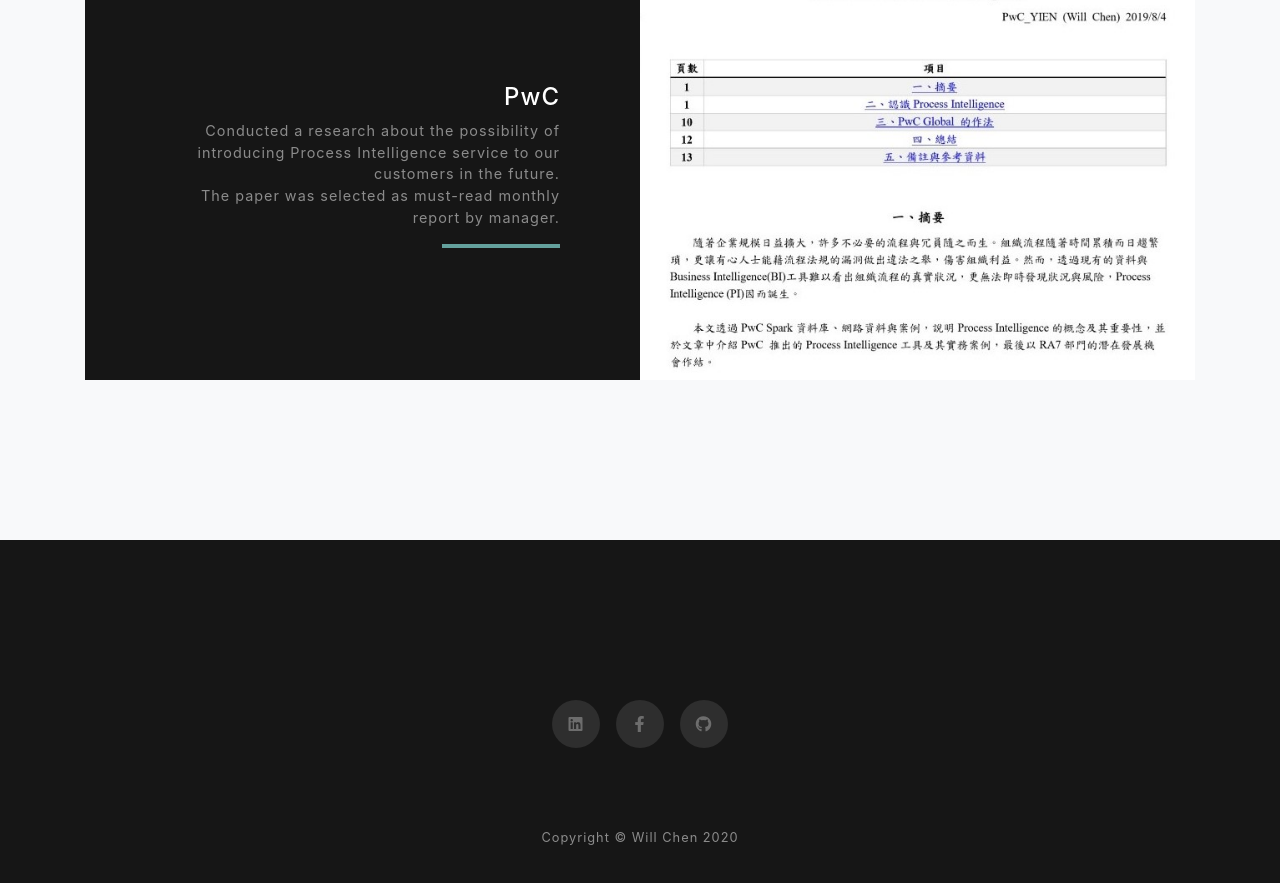
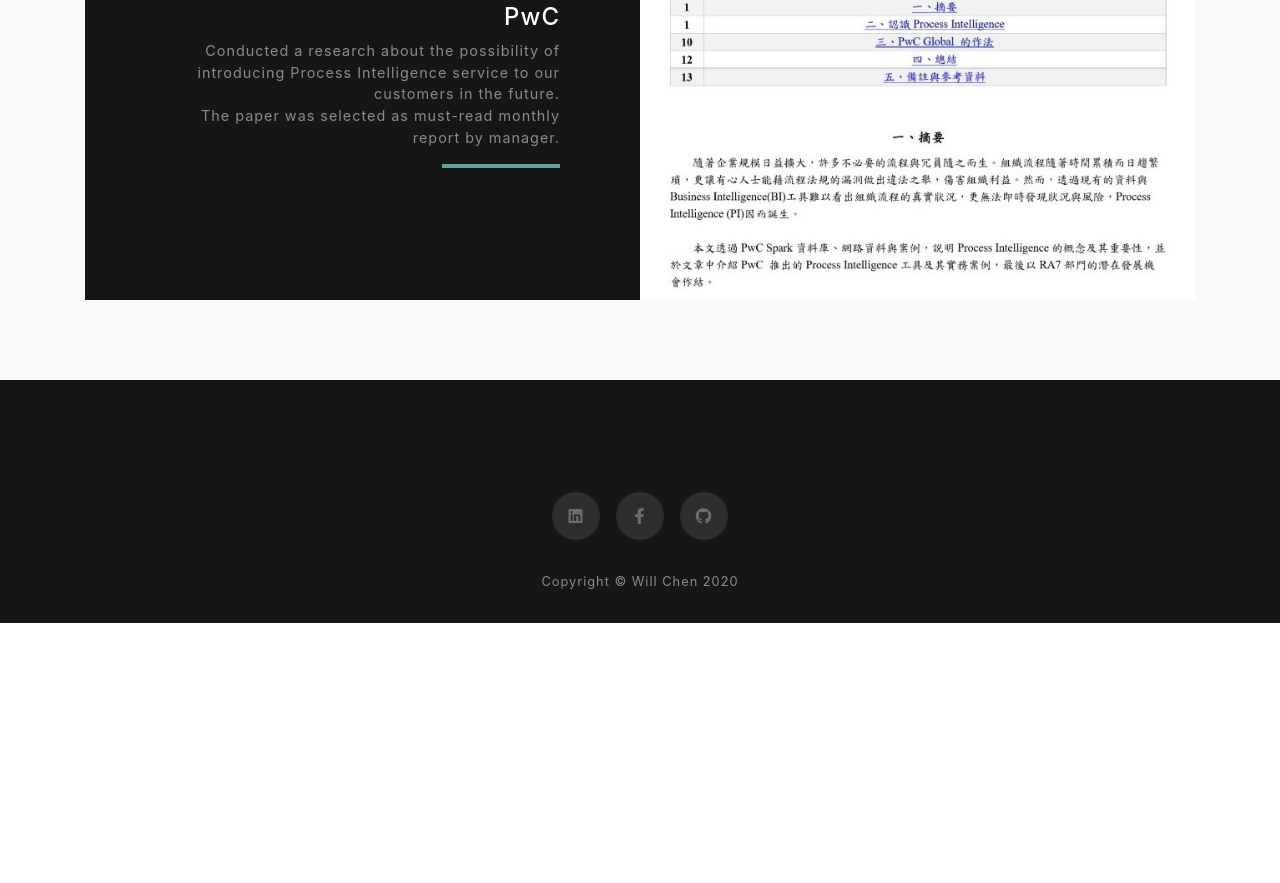
Before and after one commit to tnciw/tnciw.backup, a website with bundled scripts: page index.html in a window 1280 px wide. Shown: the part 3161-4044 px from the top of the page. After the commit the page ends 3784 px from the top, so only its background shows below. Built offline with nearby package versions, Linux system fonts and the light colour scheme.

Commit message:
1202final_03

```diff
--- a/css/grayscale.css
+++ b/css/grayscale.css
@@ -240,7 +240,7 @@
 }
 
 .projects-section {
-  padding: 10rem 0;
+  padding: 5rem 0;
 }
 
 .projects-section .featured-text {
@@ -295,7 +295,7 @@
 }
 
 .contact-section {
-  padding: 5rem 0 0;
+  padding: 2rem 0 0;
 }
 
 .contact-section .card {
@@ -365,5 +365,5 @@
 }
 
 footer {
-  padding: 5rem 0;
+  padding: 2rem 0;
 }
```
